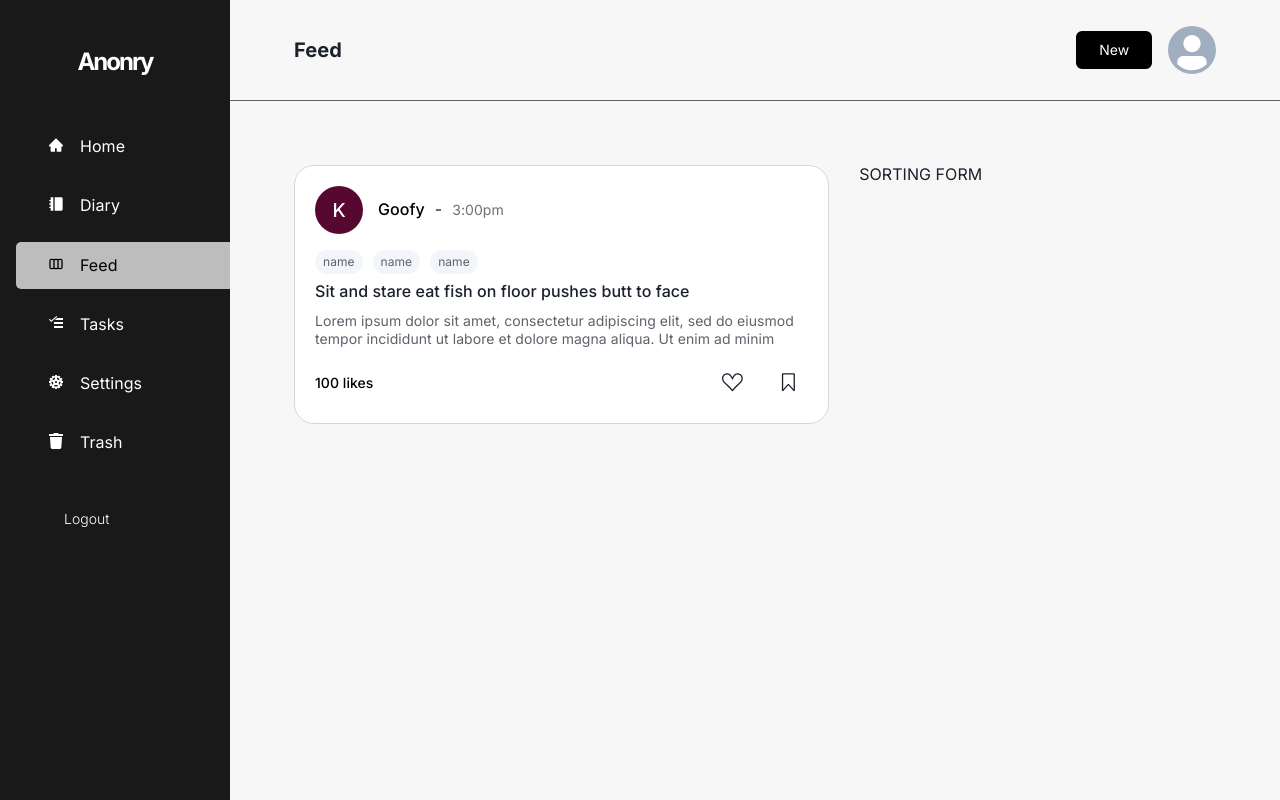
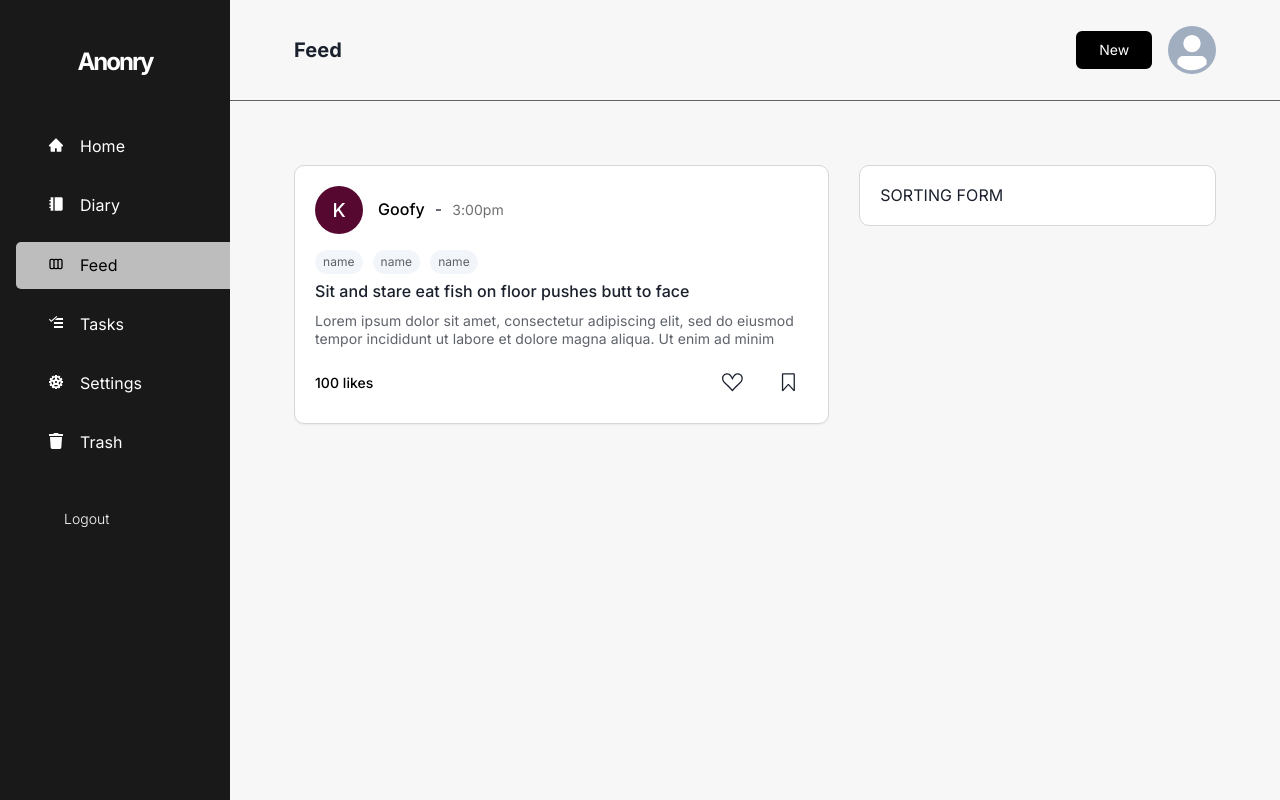
Before and after one commit to uduma-sonia/anonry, a Next.js app: page /feed in a window 1280 px wide. Built offline with nearby package versions, Linux system fonts and the light colour scheme; no server answers; sample sign-in values are in the browser's storage.

Commit message:
[fix] feed

```diff
--- a/src/components/Feed/PostCard.tsx
+++ b/src/components/Feed/PostCard.tsx
@@ -8,9 +8,10 @@ export default function PostCard() {
     <Box
       bg="white"
       border="1px solid #d7d7d7"
-      borderRadius="20px"
+      borderRadius="10px"
       p="20px"
       mb="20px"
+      boxShadow="sm"
     >
       <Box display="flex" alignItems="center">
         <Avatar src="" name="Khallekan" size="md" />
--- a/src/components/Feed/SortingForm.tsx
+++ b/src/components/Feed/SortingForm.tsx
@@ -3,7 +3,7 @@ import { Box } from "@chakra-ui/react";
 
 export default function SortingForm() {
   return (
-    <Box>
+    <Box bg="white" border="1px solid #d7d7d7" borderRadius="10px" p="20px">
       <Box>SORTING FORM</Box>
     </Box>
   );
--- a/src/containers/Feed/FeedView.tsx
+++ b/src/containers/Feed/FeedView.tsx
@@ -15,7 +15,12 @@ export default function FeedView() {
       position="relative"
       flexDirection={{ base: "column", lg: "row" }}
     >
-      <Box w={{ base: "100%", lg: "60%" }} position="relative">
+      <Box
+        w={{ base: "100%", lg: "60%" }}
+        maxH="calc(100vh - 120px - 4rem)"
+        overflowY="auto"
+        className="no-scrollbar"
+      >
         <Feed />
       </Box>
       <Box w={{ base: "100%", lg: "40%" }}>
```
